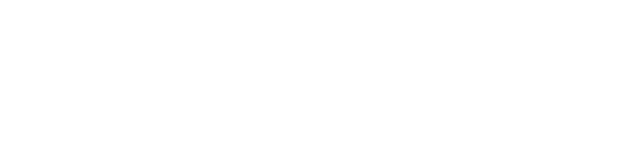
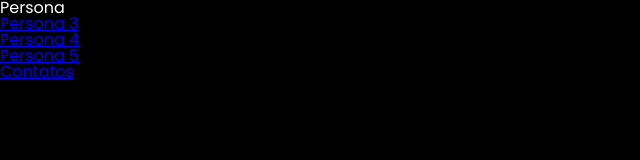
Before and after one commit to AAlan12/Persona, a plain HTML site: page index.html in a window 1280 px wide. Shown: the whole page, without its empty margins (0-640 px from the left). Drawn offline with Linux system fonts and the light colour scheme.

Commit message:
init header e ajustes no style e no favicon

```diff
--- a/index.html
+++ b/index.html
@@ -5,11 +5,27 @@
     <meta http-equiv="X-UA-Compatible" content="IE=edge">
     <meta name="viewport" content="width=device-width, initial-scale=1.0">
     <link rel="stylesheet" href="reset.css">
+    <link rel="shortcut icon" href="img/persona.ico" type="image/x-icon">
     <title>Persona</title>
-    <link rel="icon" type="image/jpg" href="./img/favicon.ico"/>
-    <link rel="stylesheet" href="css/style.css">
+    <link rel="preconnect" href="https://fonts.googleapis.com">
+    <link rel="preconnect" href="https://fonts.gstatic.com" crossorigin>
+    <link href="https://fonts.googleapis.com/css2?family=Poppins:wght@400;700&display=swap" rel="stylesheet">
+    <link rel="stylesheet" href="style.css">
 </head>
 <body>
+    <header>
+        <div class="container-titulo">
+            <h1 class="container__titulo">Persona</h1>
+        </div>
+        <div class="lista-menu">
+            <ul class="opcoes">
+                <li class="opcoes__item"><a href="#" class="opcoes__link">Persona 3</a></li>
+                <li class="opcoes__item"><a href="#" class="opcoes__link">Persona 4</a></li>
+                <li class="opcoes__item"><a href="#" class="opcoes__link">Persona 5</a></li>
+                <li class="opcoes__item"><a href="#" class="opcoes__link">Contatos</a></li>
+            </ul>
+        </div>
+    </header>
 
 </body>
 </html>
--- /dev/null
+++ b/style.css
@@ -0,0 +1,14 @@
+@import url("styles/header.css");
+
+
+:root {
+    --branco : #FFFFFF;
+    --preto : #000000;
+    --font-principal: "Poppins", sans-serif;
+}
+
+body {
+    background-color: var(--preto);
+    color: var(--branco);
+    font-family: var(--font-principal);
+}
```
Also changed, not shown: img/persona.ico (renamed from img/favicon.ico), styles/header.css (added).
